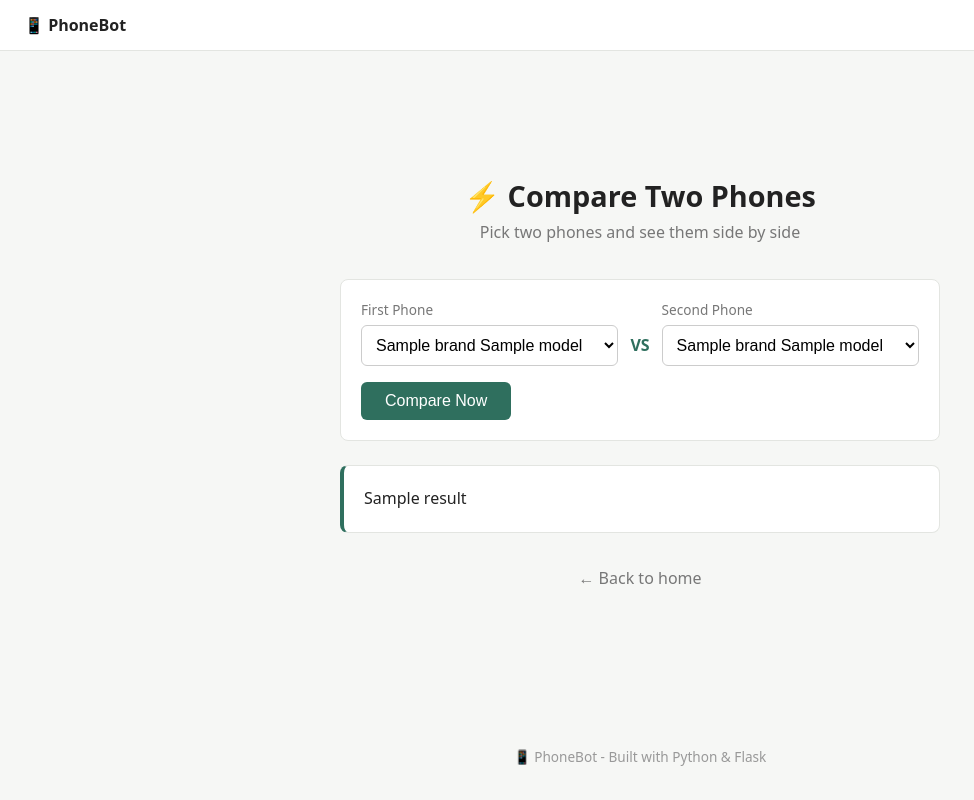
After one commit to louisqarri/phone-bot, a Flask app: template templates/compare.html in a window 1280 px wide. The commit adds this page. Shown: the whole page, without its empty margins (0-974 px from the left). Run offline with Flask 3, Linux system fonts and the light colour scheme; the template is opened without the code that fills it: most values are stand-ins (such as "Sample title", 1, 10 or a date in 2020).

Commit message:
Create all html file

```diff
--- /dev/null
+++ b/app.py
@@ -0,0 +1,25 @@
+from flask import Flask, render_template, redirect, url_for, request
+
+app = Flask(__name__)
+app.secret_key = "KSNDJJSIN12HJS87A"
+
+
+
+@app.route("/")
+def home():
+    return render_template("home.html")
+
+@app.route("/compare")
+def compare():
+    return render_template("compare.html")
+
+@app.route("/specs")
+def specs():
+    return render_template("spect.html")
+
+@app.route("/readme")
+def readme():
+    return render_template("readme.html")
+
+if __name__ == "__main__":
+    app.run(debug=True)
--- a/main.py
+++ b/main.py
@@ -1,5 +1,4 @@
 import json
-from chat_data import ChatData
 from chat_brain import ChatBrain
 brain = ChatBrain()
 
--- a/static/css/style.css
+++ b/static/css/style.css
@@ -1,154 +1,183 @@
-body {
-    background-color: #1a1a2e;
-    color: #e0e0e0;
-    font-family: 'Segoe UI', sans-serif;
+* {
+    box-sizing: border-box;
 }
 
-.navbar {
-    background-color: #16213e;
-    border-bottom: 2px solid #0f3460;
+body {
+    margin: 0;
+    font-family: system-ui, sans-serif;
+    background: #f6f7f5;
+    color: #222;
+    display: flex;
+    flex-direction: column;
+    min-height: 100vh;
 }
 
-.navbar-brand {
-    color: #e94560 !important;
-    font-weight: 700;
-    font-size: 1.5rem;
+/* Navbar */
+.navbar {
+    background: #fff;
+    border-bottom: 1px solid #e3e5e1;
+    padding: 14px 24px;
+    display: flex;
+    justify-content: space-between;
+    align-items: center;
+}
+
+.navbar a {
+    color: #222;
+    text-decoration: none;
+    font-weight: 600;
+}
+
+.navbar .tagline {
+    color: #888;
+    font-size: 0.9rem;
+}
+
+/* Page layout */
+.container {
+    flex: 1;
+    width: 100%;
+    max-width: 640px;
+    margin: 0 auto;
+    padding: 30px 20px;
+    display: flex;
+    flex-direction: column;
+    justify-content: center;
 }
 
 .hero {
-    background: linear-gradient(135deg, #16213e, #0f3460);
-    padding: 60px 0;
     text-align: center;
-    border-bottom: 2px solid #e94560;
+    margin-bottom: 36px;
 }
 
 .hero h1 {
-    color: #e94560;
-    font-size: 2.5rem;
-    font-weight: 700;
+    margin: 0 0 6px;
+    font-size: 1.8rem;
 }
 
 .hero p {
-    color: #a0a0b0;
-    font-size: 1.1rem;
+    margin: 0;
+    color: #777;
 }
 
-.card {
-    background-color: #16213e;
-    border: 1px solid #0f3460;
-    border-radius: 12px;
+/* Buttons */
+.buttons {
+    display: flex;
+    gap: 16px;
+    justify-content: center;
+    flex-wrap: wrap;
 }
 
-.card-header {
-    background-color: #0f3460;
-    border-bottom: 1px solid #e94560;
-    color: #e94560;
-    font-weight: 600;
-    border-radius: 12px 12px 0 0 !important;
+.button {
+    display: inline-block;
+    padding: 14px 28px;
+    border-radius: 6px;
+    background: #2f6f5e;
+    color: #fff;
+    text-decoration: none;
+    font-size: 1rem;
 }
 
-.form-control, .form-select {
-    background-color: #1a1a2e;
-    border: 1px solid #0f3460;
-    color: #e0e0e0;
+.button:hover {
+    background: #255a4c;
 }
 
-.form-control:focus, .form-select:focus {
-    background-color: #1a1a2e;
-    border-color: #e94560;
-    color: #e0e0e0;
-    box-shadow: 0 0 0 0.2rem rgba(233, 69, 96, 0.25);
+/* Cards and forms */
+.card {
+    background: #fff;
+    border: 1px solid #e3e5e1;
+    border-radius: 8px;
+    margin-bottom: 24px;
 }
 
-.form-control::placeholder {
-    color: #606080;
+.card-body {
+    padding: 20px;
 }
 
-.btn-primary {
-    background-color: #e94560;
-    border-color: #e94560;
-    font-weight: 600;
+label {
+    display: block;
+    font-size: 0.85rem;
+    color: #777;
+    margin-bottom: 6px;
 }
 
-.btn-primary:hover {
-    background-color: #c73652;
-    border-color: #c73652;
+select {
+    width: 100%;
+    padding: 10px;
+    border: 1px solid #ccc;
+    border-radius: 6px;
+    background: #fff;
+    font-size: 1rem;
 }
 
-.btn-outline-primary {
-    border-color: #e94560;
-    color: #e94560;
+.row {
+    display: flex;
+    gap: 12px;
+    align-items: flex-end;
 }
 
-.btn-outline-primary:hover {
-    background-color: #e94560;
-    color: white;
+.row>div {
+    flex: 1;
 }
 
-.result-box {
-    background-color: #0f3460;
-    border-radius: 8px;
-    padding: 20px;
-    margin-top: 20px;
-    display: none;
+.vs {
+    color: #2f6f5e;
+    font-weight: 700;
+    padding-bottom: 10px;
 }
 
-.spec-row {
-    display: flex;
-    justify-content: space-between;
-    padding: 8px 0;
-    border-bottom: 1px solid #1a1a2e;
+form button {
+    margin-top: 16px;
+    padding: 10px 24px;
+    border: none;
+    border-radius: 6px;
+    background: #2f6f5e;
+    color: #fff;
+    font-size: 1rem;
+    cursor: pointer;
 }
 
-.spec-label {
-    color: #a0a0b0;
-    font-size: 0.9rem;
+form button:hover {
+    background: #255a4c;
 }
 
-.spec-value {
-    color: #e0e0e0;
-    font-weight: 500;
+/* Result */
+.result {
+    border-left: 4px solid #2f6f5e;
 }
 
-.phone-title {
-    color: #e94560;
-    font-weight: 700;
-    font-size: 1.2rem;
-    margin-bottom: 15px;
+.result .card-body {
+    white-space: pre-line;
+    line-height: 1.6;
 }
 
-.vs-badge {
-    background-color: #e94560;
-    color: white;
-    padding: 5px 15px;
-    border-radius: 20px;
-    font-weight: 700;
-    display: inline-block;
-    margin: 10px 0;
+/* README text */
+.readme-text p {
+    margin: 0 0 14px;
+    line-height: 1.7;
+    color: #444;
+}
+
+.readme-text p:last-child {
+    margin-bottom: 0;
+}
+
+/* Links and footer */
+.back-link {
+    display: block;
+    text-align: center;
+    color: #777;
+    text-decoration: none;
+    margin-top: 10px;
+}
+
+.back-link:hover {
+    color: #2f6f5e;
 }
 
 footer {
-    background-color: #16213e;
-    border-top: 2px solid #0f3460;
-    padding: 20px 0;
     text-align: center;
-    color: #606080;
-    margin-top: 60px;
+    color: #999;
+    font-size: 0.85rem;
+    padding: 20px;
 }
-
-.tab-btn {
-    background: transparent;
-    border: 2px solid #0f3460;
-    color: #a0a0b0;
-    padding: 10px 30px;
-    border-radius: 8px;
-    cursor: pointer;
-    font-weight: 600;
-    transition: all 0.2s;
-}
-
-.tab-btn.active {
-    background-color: #e94560;
-    border-color: #e94560;
-    color: white;
-}
--- /dev/null
+++ b/templates/compare.html
@@ -0,0 +1,73 @@
+<!DOCTYPE html>
+<html lang="en">
+<head>
+    <meta charset="UTF-8">
+    <meta name="viewport" content="width=device-width, initial-scale=1.0">
+    <title>Compare - PhoneBot</title>
+    <link rel="stylesheet" href="{{ url_for('static', filename='css/style.css') }}">
+</head>
+<body>
+
+    <!-- Navbar -->
+    <nav class="navbar">
+        <a href="/">📱 PhoneBot</a>
+    </nav>
+
+    <div class="container">
+
+        <!-- Title -->
+        <div class="hero">
+            <h1>⚡ Compare Two Phones</h1>
+            <p>Pick two phones and see them side by side</p>
+        </div>
+
+        <!-- Form -->
+        <div class="card">
+            <div class="card-body">
+                <form action="/compare" method="post">
+                    <div class="row">
+                        <div>
+                            <label for="model_one">First Phone</label>
+                            <select name="model_one" id="model_one">
+                                <!-- PLACEHOLDER: options come from the phones list -->
+                                {% for phone in phones %}
+                                <option value="{{ phone.model }}">{{ phone.brand }} {{ phone.model }}</option>
+                                {% endfor %}
+                            </select>
+                        </div>
+
+                        <span class="vs">VS</span>
+
+                        <div>
+                            <label for="model_two">Second Phone</label>
+                            <select name="model_two" id="model_two">
+                                <!-- PLACEHOLDER: same options -->
+                                {% for phone in phones %}
+                                <option value="{{ phone.model }}">{{ phone.brand }} {{ phone.model }}</option>
+                                {% endfor %}
+                            </select>
+                        </div>
+                    </div>
+                    <button type="submit">Compare Now</button>
+                </form>
+            </div>
+        </div>
+
+        <!-- Result -->
+        <!-- PLACEHOLDER: the comparison text appears here after clicking Compare -->
+        {% if result %}
+        <div class="card result">
+            <div class="card-body">{{ result }}</div>
+        </div>
+        {% endif %}
+
+        <a class="back-link" href="/">← Back to home</a>
+    </div>
+
+    <!-- Footer -->
+    <footer>
+        <p>📱 PhoneBot - Built with Python & Flask</p>
+    </footer>
+
+</body>
+</html>
```
Also changed, not shown: data/responses.json (deleted, +0 -34 lines), templates/home.html (added, +37 -0 lines), templates/index.html (deleted, +0 -117 lines), templates/readme.html (added, +44 -0 lines), templates/specs.html (added, +57 -0 lines).
